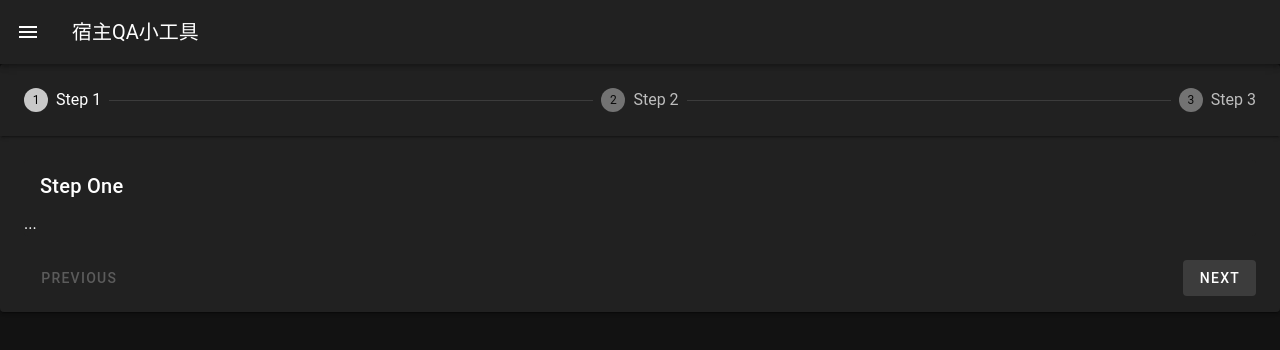
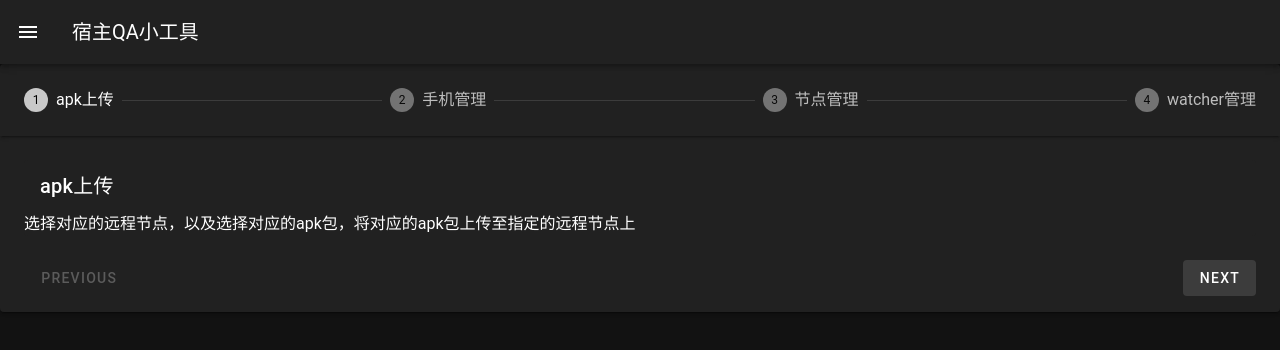
Before and after one commit to Haleymax/Webglhost-QA-Backend, a Vue app in the folder web/: page /home in a window 1280 px wide. Shown: the top 350 px of the page. Built offline with nearby package versions, Linux system fonts and the light colour scheme; a small style sheet from the web is missing.

Commit message:
change home information

```diff
--- a/web/src/pages/home/home.vue
+++ b/web/src/pages/home/home.vue
@@ -1,27 +1,41 @@
 <template>
-    <v-stepper :items="['Step 1', 'Step 2', 'Step 3']">
+    <v-stepper v-model="activeStep" :items="stepTitles">
         <template v-slot:item.1>
-            <v-card title="Step One" flat>...</v-card>
+            <v-card :title="steps[0].title" flat>
+                {{ steps[0].content }}
+            </v-card>
         </template>
 
         <template v-slot:item.2>
-            <v-card title="Step Two" flat>...</v-card>
+            <v-card :title="steps[1].title" flat>
+                {{ steps[1].content }}
+            </v-card>
         </template>
 
         <template v-slot:item.3>
-            <v-card title="Step Three" flat>...</v-card>
+            <v-card :title="steps[2].title" flat>
+                {{ steps[2].content }}
+            </v-card>
+        </template>
+
+        <template v-slot:item.4>
+            <v-card :title="steps[3].title" flat>
+                {{ steps[3].content }}
+            </v-card>
         </template>
     </v-stepper>
 </template>
 
 <script setup lang="ts" name="Home">
-
-
+import { ref, computed } from 'vue'
 
 const steps = [
-    { title: 'Step 1', content: 'Step 1 Content' },
-    { title: 'Step 2', content: 'Step 2 Content' },
-    { title: 'Step 3', content: 'Step 3 Content' }
+    { title: 'apk上传', content: '选择对应的远程节点，以及选择对应的apk包，将对应的apk包上传至指定的远程节点上' },
+    { title: '手机管理', content: '实现对手机信息的管理，可以添加远程主机上的手机序列号进行入库，也可以实现对现有数据的修改' },
+    { title: '节点管理', content: '可以实现对远程节点信息的管理，以方便需要用到远程操作的时候选择节点' },
+    { title: 'watcher管理', content: '可以实现对watcher数据的管理，以及添加新的watcher和将数据库中的watcher刷入redis缓存中' }
 ]
 
+const stepTitles = computed(() => steps.map(step => step.title))
+const activeStep = ref(1)
 </script>
```
